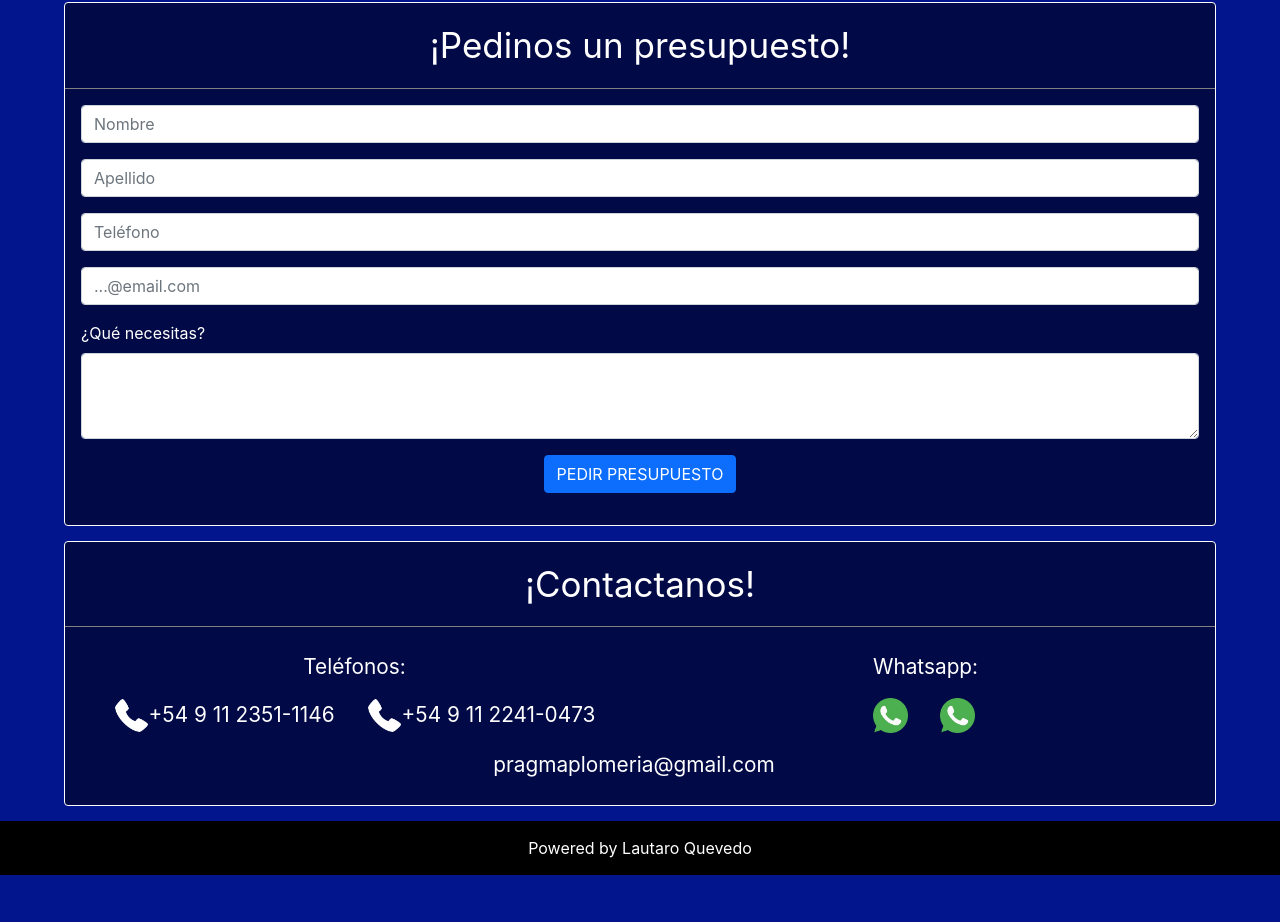
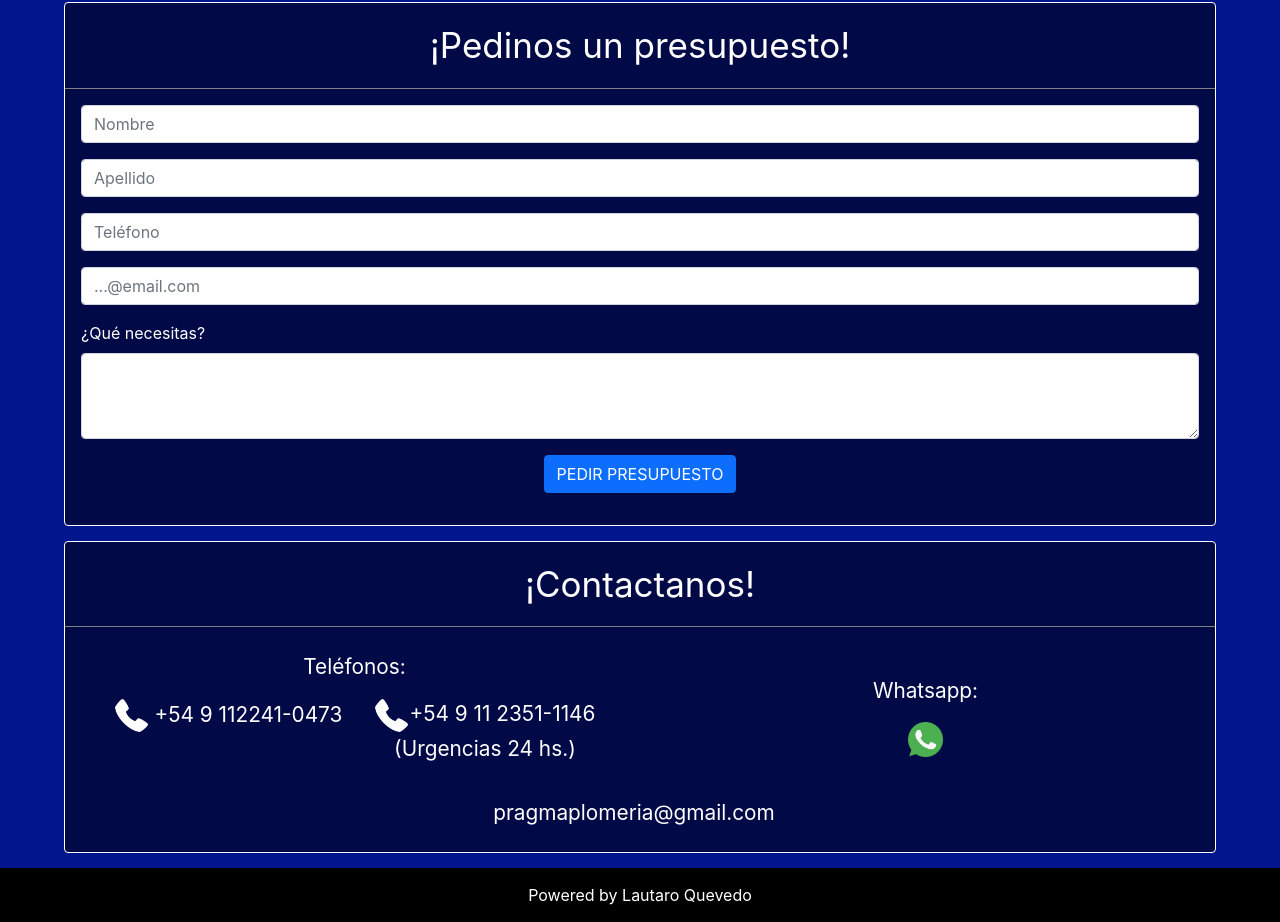
Before and after one commit to LauchaQ2/pragma, a plain HTML site: page index.html in a window 1280 px wide. Shown: the part 1587-2509 px from the top of the page. Before the commit the page ends 2462 px from the top, so only its background shows below. Drawn offline with nearby package versions, Linux system fonts and the light colour scheme.

Commit message:
update styles

```diff
--- a/index.html
+++ b/index.html
@@ -44,7 +44,8 @@
         <div class="banner">
             <div class="card card2">
                 <div class="card-body card-body2">
-                    <h5 class="card-title card-title2">Plomería 24 hs. - El compromiso de brindar el mejor servicio de excelencia.
+                    <h5 class="card-title card-title2">Plomería 24 hs. - El compromiso de brindar un servicio de
+                        excelencia.
                     </h5>
                     <p class="card-text card-text2">GARANTÍA ASEGURADA.</p>
                 </div>
@@ -169,26 +170,23 @@
                             <li class="list-group-item contact-item">Teléfonos:
                             </li>
                             <div class="d-flex flex-row tel-group">
-                                <li class="list-group-item contact-item"><a href="tel:+54 9 11 2351-1146">
+                                <li class="list-group-item contact-item"> <a href="+54 9 11 2241-0473">
+                                        <img class="wp invert-color" src="./assets/phone-call.png">
+                                    +54 9 112241-0473</a>
+                                </li>
+                                <li class="list-group-item contact-item center"><a href="tel:+54 9 11 2351-1146">
                                         <img class="wp invert-color" src="./assets/phone-call.png">+54 9 11
                                         2351-1146</a>
-                                </li>
-                                <li class="list-group-item contact-item"> <a href="+54 9 11 2241-0473">
-                                        <img class="wp invert-color" src="./assets/phone-call.png">+54 9 11
-                                        2241-0473</a>
+                                        <p>(Urgencias 24 hs.)</p>
                                 </li>
                             </div>
                         </ul>
                     </div>
                     <div class="col center">
-                        <ul class="list-group">
+                        <ul class="list-group center">
                             <li class="list-group-item contact-item">Whatsapp:
                             </li>
                             <div class="d-flex flex-row">
-                                <li class="list-group-item center wp-item">
-                                    <a target="_blank" href="https://walink.co/220607"><img class="wp"
-                                            src="./assets/whatsapp.png"></a>
-                                </li>
                                 <li class="list-group-item center wp-item">
                                     <a target="_blank" href="https://walink.co/2e8624"><img class="wp"
                                             src="./assets/whatsapp.png"></a>
@@ -207,7 +205,7 @@
             </div>
         </div>
     </section>
-    <a href="https://walink.co/220607" class="float" target="_blank">
+    <a href="https://walink.co/2e8624" class="float" target="_blank">
         <img class="wp-float" src="./assets/whatsapp.png">
     </a>
     <footer class="center">
```
Also changed, not shown: style.css (line endings or trailing spaces).
